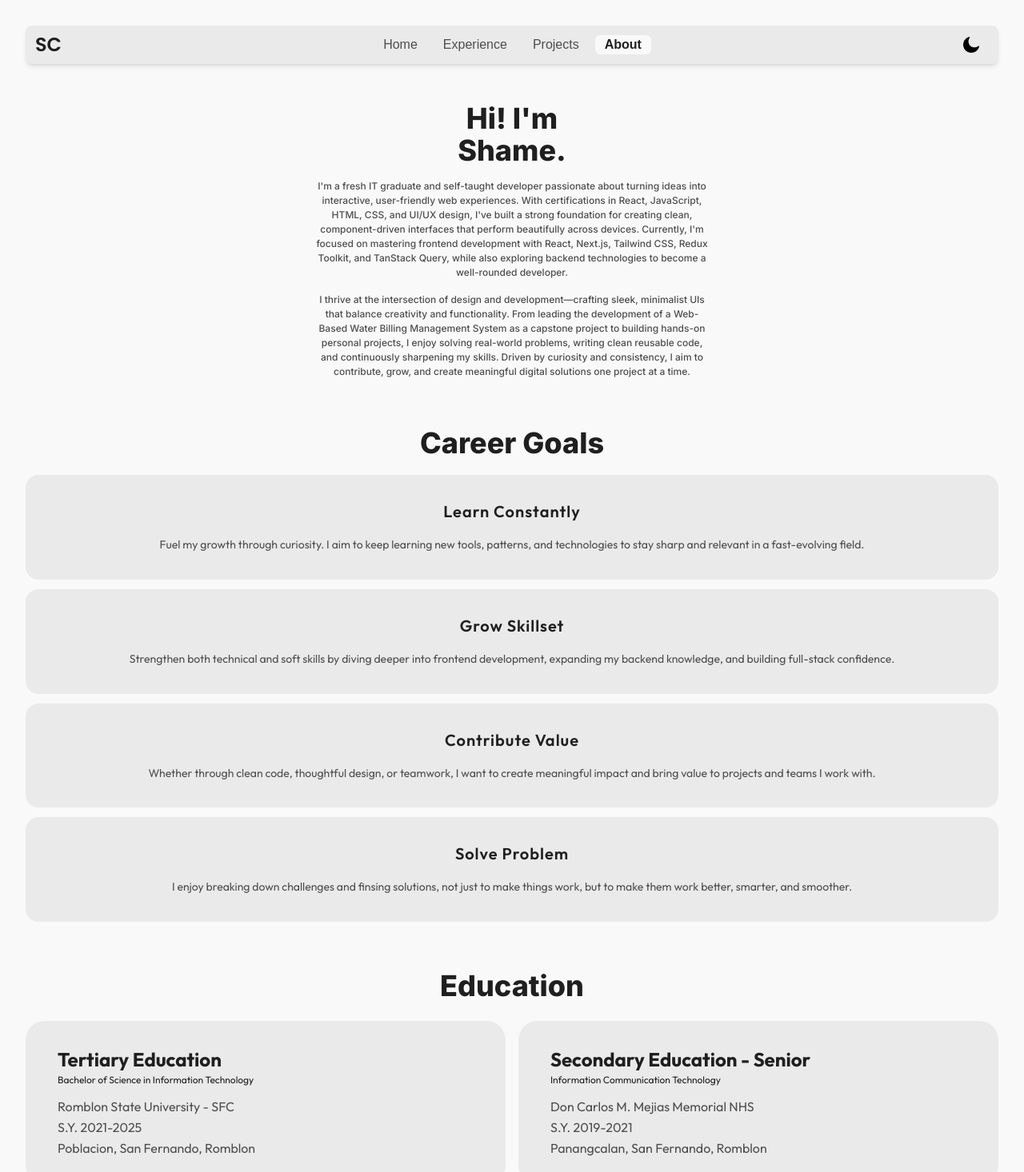
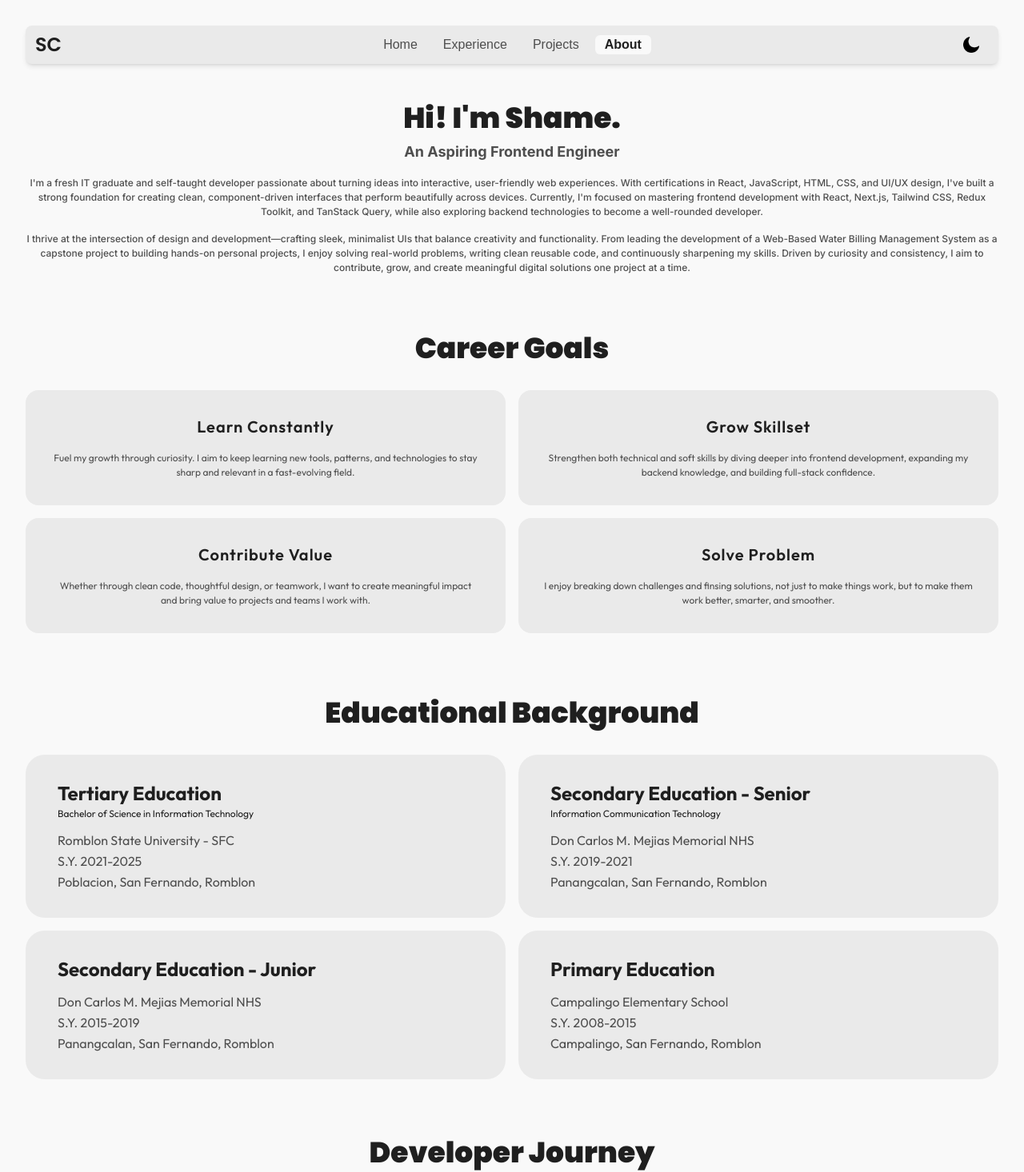
Before and after one commit to shameCanales/portfolio-nextjs, a Next.js app: page /about in a window 1280 px wide. Shown: the top 1466 px of the page at 80% size. Built offline with nearby package versions, Linux system fonts and the light colour scheme.

Commit message:
styled about for sm

```diff
--- a/src/components/GoalCard.tsx
+++ b/src/components/GoalCard.tsx
@@ -19,7 +19,7 @@ export default function GoalCard({ title, description }: CardProps) {
   const theme = useSelector((state: RootState) => state.theme.theme);
   return (
     <div
-      className={`rounded-md sm:rounded-xl md:rounded-2xl text-center mt-3 p-5 sm:py-6 md:py-8 sm:px-14 md:px-8 ${
+      className={`rounded-md sm:rounded-xl md:rounded-2xl text-center mt-3 sm:mt-0 p-5 sm:py-4 md:py-8 sm:px-3 md:px-8 ${
         theme === "dark" ? "border-[var(--color-border)] border-[.5px]" : ""
       } bg-[var(--color-card)]`}
     >
@@ -30,7 +30,7 @@ export default function GoalCard({ title, description }: CardProps) {
       </h3>
 
       <p
-        className={`text-xs sm:text-sm mt-2 sm:mt-3 md:mt-4 leading-relaxed text-[var(--color-text-secondary)] ${outfit.className}`}
+        className={`text-xs mt-2 sm:mt-3 md:mt-4 leading-4.5 text-[var(--color-text-secondary)] ${outfit.className}`}
       >
         {description}
       </p>
--- a/src/components/sections/about/CareerGoals.tsx
+++ b/src/components/sections/about/CareerGoals.tsx
@@ -22,10 +22,10 @@ export const careerGoals = [
 
 export default function CareerGoals() {
   return (
-    <div className="mt-15">
+    <div className="mt-15 sm:mt-18">
       <MainHeading>Career Goals</MainHeading>
 
-      <div className="mt-5">
+      <div className="grid grid-cols-1 sm:grid-cols-2 2xl:grid-cols-4 gap-4 mt-4 sm:mt-6 md:mt-8 2xl:mt-12">
         {careerGoals.map((goal) => (
           <GoalCard
             key={goal.title}
--- a/src/components/sections/about/DevJourney.tsx
+++ b/src/components/sections/about/DevJourney.tsx
@@ -26,10 +26,15 @@ const devJourney = [
 
 export default function DevJourney() {
   return (
-    <div className="mt-15">
-      <MainHeading>Dev Journey</MainHeading>
+    <div className="mt-15 sm:mt-18 mb-20">
+      <div className="sm:hidden">
+        <MainHeading>Dev Journey</MainHeading>
+      </div>
+      <div className="hidden sm:block">
+        <MainHeading>Developer Journey</MainHeading>
+      </div>
 
-      <div className="mt-7 2xl:mt-15 2xl:max-w-[1120px] 2xl:mx-auto">
+      <div className="mt-7 sm:mt-10 2xl:mt-15 2xl:max-w-[1120px] 2xl:mx-auto">
         {devJourney.map((journ) => (
           <DevJourItem
             key={journ.title}
--- a/src/components/sections/about/Education.tsx
+++ b/src/components/sections/about/Education.tsx
@@ -34,10 +34,15 @@ export const education = [
 
 export default function Education() {
   return (
-    <div className="mt-15">
-      <MainHeading>Education</MainHeading>
+    <div className="mt-15 sm:mt-20">
+      <div className="sm:hidden">
+        <MainHeading>Education</MainHeading>
+      </div>
+      <div className="hidden sm:block">
+        <MainHeading>Educational Background</MainHeading>
+      </div>
 
-      <div className="grid grid-cols-1 lg:grid-cols-2 gap-2 sm:gap-3 lg:gap-4 2xl:gap-6 mt-4 sm:mt-6 2xl:mt-12 2xl:mx-auto 2xl:max-w-[1180px]">
+      <div className="grid grid-cols-1 lg:grid-cols-2 gap-2 sm:gap-3 lg:gap-4 2xl:gap-6 mt-4 sm:mt-8 2xl:mt-12 2xl:mx-auto 2xl:max-w-[1180px]">
         {education.map((educ) => (
           <EducationCard
             key={educ.schoolYear}
--- a/src/components/sections/about/Introduction.tsx
+++ b/src/components/sections/about/Introduction.tsx
@@ -1,23 +1,26 @@
 import MainHeading from "../../ui/MainHeading";
-import MainParagraph from "../../ui/MainParagraph";
+import IntroParagraph from "@/components/ui/IntroParagraph";
+import SectionSubheading from "@/components/ui/SectionSubheading";
 
 export default function Introduction() {
   return (
     <div>
       <div className="text mt-16 sm:mt-7 md:mt-8 lg:mt-12 2xl:mt-20">
         <MainHeading>Hi! I&apos;m Shame.</MainHeading>
-        <MainParagraph>
-          I&apos;m a fresh IT graduate and self-taught developer passionate about
-          turning ideas into interactive, user-friendly web experiences. With
-          certifications in React, JavaScript, HTML, CSS, and UI/UX design, I&apos;ve
-          built a strong foundation for creating clean, component-driven
-          interfaces that perform beautifully across devices. Currently, I&apos;m
-          focused on mastering frontend development with React, Next.js,
-          Tailwind CSS, Redux Toolkit, and TanStack Query, while also exploring
-          backend technologies to become a well-rounded developer.
-        </MainParagraph>
+        <SectionSubheading>An Aspiring Frontend Engineer</SectionSubheading>
+        <IntroParagraph>
+          I&apos;m a fresh IT graduate and self-taught developer passionate
+          about turning ideas into interactive, user-friendly web experiences.
+          With certifications in React, JavaScript, HTML, CSS, and UI/UX design,
+          I&apos;ve built a strong foundation for creating clean,
+          component-driven interfaces that perform beautifully across devices.
+          Currently, I&apos;m focused on mastering frontend development with
+          React, Next.js, Tailwind CSS, Redux Toolkit, and TanStack Query, while
+          also exploring backend technologies to become a well-rounded
+          developer.
+        </IntroParagraph>
 
-        <MainParagraph>
+        <IntroParagraph>
           I thrive at the intersection of design and development—crafting sleek,
           minimalist UIs that balance creativity and functionality. From leading
           the development of a Web-Based Water Billing Management System as a
@@ -26,7 +29,7 @@ export default function Introduction() {
           continuously sharpening my skills. Driven by curiosity and
           consistency, I aim to contribute, grow, and create meaningful digital
           solutions one project at a time.
-        </MainParagraph>
+        </IntroParagraph>
       </div>
     </div>
   );
--- /dev/null
+++ b/src/components/ui/IntroParagraph.tsx
@@ -0,0 +1,7 @@
+export default function IntroParagraph({ children }: { children: string }) {
+  return (
+    <p className="font-medium text-center text-xs  sm:mx-auto leading-4.5 mt-4 text-[var(--color-text-secondary)]">
+      {children}
+    </p>
+  );
+}
--- a/src/components/ui/MainHeading.tsx
+++ b/src/components/ui/MainHeading.tsx
@@ -1,6 +1,6 @@
-import { Inter } from "next/font/google";
+import { Poppins } from "next/font/google";
 
-const inter = Inter({
+const poppins = Poppins({
   weight: ["100", "200", "300", "400", "500", "600", "700", "800", "900"],
   subsets: ["latin"],
   display: "swap",
@@ -9,7 +9,7 @@ const inter = Inter({
 export default function MainHeading({ children }: { children: string }) {
   return (
     <h1
-      className={`text-3xl sm:text-4xl text-center w-[245px] mx-auto font-extrabold  ${inter.className}`}
+      className={`text-3xl sm:text-4xl text-center  mx-auto font-black  ${poppins.className}`}
     >
       {children}
     </h1>
--- a/src/components/ui/SectionSubheading.tsx
+++ b/src/components/ui/SectionSubheading.tsx
@@ -1,6 +1,6 @@
 export default function SectionSubheading({ children }: { children: string }) {
   return (
-    <p className="text-center text-sm mt-2 font-semibold text-[var(--color-text-secondary)]">
+    <p className="text-center text-sm sm:text-lg mt-2 font-bold text-[var(--color-text-secondary)]">
       {children}
     </p>
   );
```
